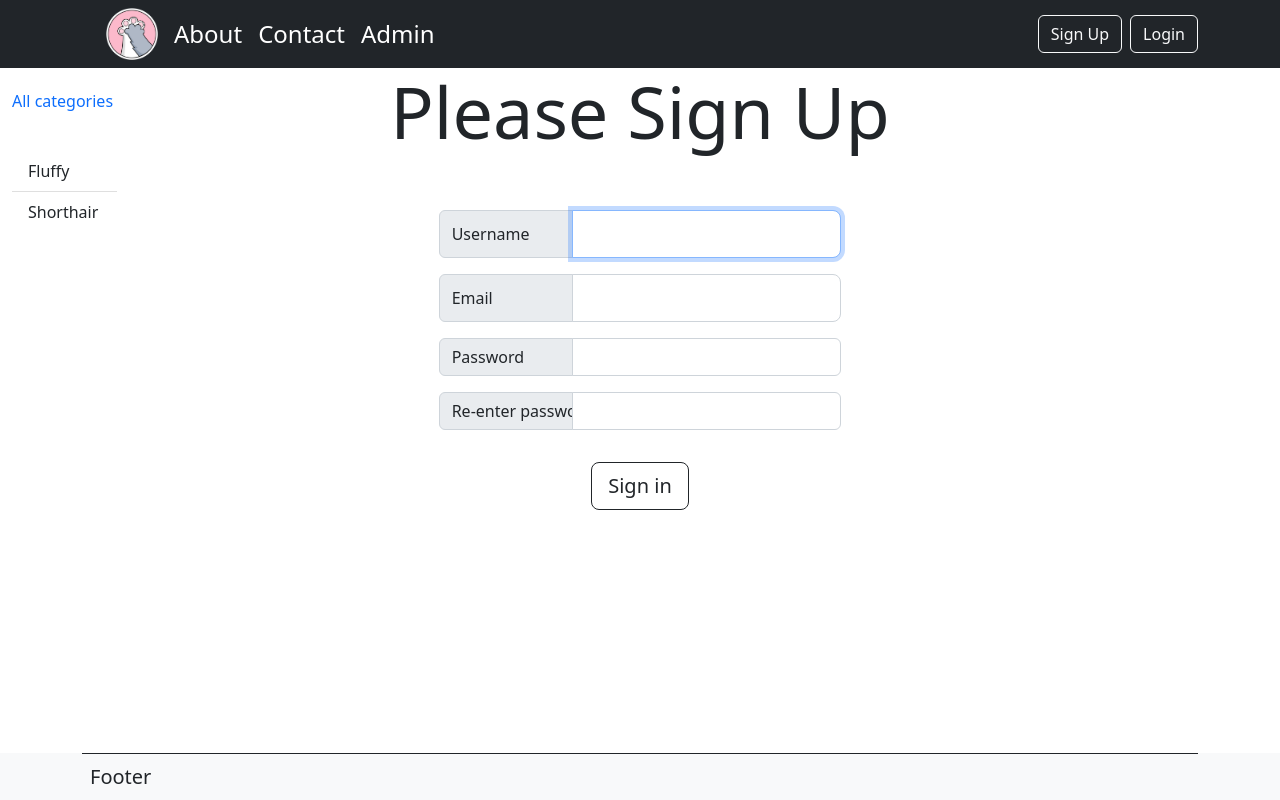
After one commit to embu08/django-selfedu, a Django app: page /register/ in a window 1280 px wide. The commit adds this page. Run offline with Django 4.2, Linux system fonts and the light colour scheme; data comes from the database, SQL or seed files in the repository; both versions use the stored data as it was after the commit.

Commit message:
19th video; added user registration form, view, url and html;

```diff
--- a/django_selfedu/cats/forms.py
+++ b/django_selfedu/cats/forms.py
@@ -1,4 +1,6 @@
 from django import forms
+from django.contrib.auth.forms import UserCreationForm
+from django.contrib.auth.models import User
 from django.core.exceptions import ValidationError
 
 from .models import *
@@ -24,3 +26,17 @@ class AddBreedForm(forms.ModelForm):
         if len(title) > 200:
             raise ValidationError('Length of title cannot be higher than 200 symbols.')
         return title
+
+
+class RegisterUserForm(UserCreationForm):
+    username = forms.CharField(label='Username',
+                               widget=forms.TextInput(attrs={'class': 'form-control form-control-lg'}))
+    email = forms.EmailField(label='Email', widget=forms.EmailInput(attrs={'class': 'form-control form-control-lg'}))
+    password1 = forms.CharField(label='Password',
+                                widget=forms.PasswordInput(attrs={'class': 'form-control'}))
+    password2 = forms.CharField(label='Re-enter password ', widget=forms.PasswordInput(
+        attrs={'class': 'form-control'}))
+
+    class Meta:
+        model = User
+        fields = ('username', 'email', 'password1', 'password2')
--- a/django_selfedu/cats/templates/cats/base.html
+++ b/django_selfedu/cats/templates/cats/base.html
@@ -27,6 +27,8 @@
         {
             background-color: #4285F4;
         }
+
+
     </style>
 </head>
 <body class="d-flex flex-column min-vh-100">
@@ -39,13 +41,16 @@
         {% if m.title == 'Main' %}
         <a href="{% url m.url_name %}"><img src="{% static 'cats/images/paws.png' %}" alt="paws" height="52px"
                                             class="pe-2 ps-4"></a>
-        {% elif m.title != 'Login' %}
+        {% else %}
         <a class='nav-link fs-4 p-2' href="{% url m.url_name %}">{{ m.title }}</a>
-        {% else %}
-        <div class="ms-auto"><a class='btn btn-outline-light' href="{% url m.url_name %}">{{ m.title }}</a></div>
         {% endif %}
         {% endfor %}
-
+        {% if not user.is_authenticated %}
+        <a class='ms-auto btn btn-outline-light' href="{% url 'register' %}">Sign Up</a>
+        <a class='ms-2 btn btn-outline-light' href="{% url 'login' %}">Login</a>
+        {% else %}
+        <a class='ms-auto ms-2 btn btn-outline-light' href="{% url 'login' %}">Log Out</a>
+        {% endif %}
     </div>
 
 </nav>
@@ -79,6 +84,7 @@
             </ul>
         </aside>
         <!--        end block sidebar-->
+
         <!--        main content-->
         <div class="col-md-8">
             {% block content%}
@@ -102,7 +108,8 @@
 
         <!--        current-->
 
-        <li class="page-item"><a href="" class="page-link disabled text-dark">{{ page_obj.number}} of {{ page_obj.paginator.num_pages }}</a></li>
+        <li class="page-item"><a href="" class="page-link disabled text-dark">{{ page_obj.number}} of
+            {{ page_obj.paginator.num_pages }}</a></li>
 
 
         <!--        next and last-->
--- a/django_selfedu/cats/templates/cats/index.html
+++ b/django_selfedu/cats/templates/cats/index.html
@@ -41,7 +41,4 @@
 
 {% endfor %}
 
-<!--Pagination-->
-
-<!--end block pagination-->
 {% endblock %}
--- /dev/null
+++ b/django_selfedu/cats/templates/cats/register.html
@@ -0,0 +1,23 @@
+{% extends 'cats/base.html' %}
+
+{% block content %}
+<main class="text-center">
+    <h1 class="h3 mb-5 fw-normal display-2 ">Please Sign Up</h1>
+    <form class="col-md-6 m-auto" method="POST">
+        {% csrf_token %}
+        {% for f in form %}
+        <div class="input-group p-2">
+            <label for="{{ f.id_for_label }}" class="col-md-4 input-group-text">{{ f.label }}</label>
+            {{ f }}
+        </div>
+        <div class="row">
+            <div class="col-md-4"></div>
+            <div class="text-danger col-md-8 text-start">{{ f.errors }}</div>
+        </div>
+
+        {% endfor %}
+        <button class="btn btn-outline-dark btn-lg mt-4" type="submit">Sign in</button>
+    </form>
+</main>
+
+{% endblock %}
--- a/django_selfedu/cats/urls.py
+++ b/django_selfedu/cats/urls.py
@@ -8,6 +8,7 @@ urlpatterns = [
     path('add/', CreateBreed.as_view(), name='add'),
     path('contact/', contact, name='contact'),
     path('login/', login, name='login'),
+    path('register/', RegisterUser.as_view(), name='register'),
     path('post/<slug:post_slug>', ShowPost.as_view(), name='post'),
     path('category/<slug:cat_slug>', BreedsCategory.as_view(), name='category'),
     path('admin', admin_page, name='admin'),
--- a/django_selfedu/cats/utils.py
+++ b/django_selfedu/cats/utils.py
@@ -6,8 +6,7 @@ menu = [{'title': 'Main', 'url_name': 'home'},
         {'title': 'Add page', 'url_name': 'add'},
         {'title': 'About', 'url_name': 'about'},
         {'title': 'Contact', 'url_name': 'contact'},
-        {'title': 'Admin', 'url_name': 'admin'},
-        {'title': 'Login', 'url_name': 'login'},
+        {'title': 'Admin', 'url_name': 'admin'}
         ]
 
 
--- a/django_selfedu/cats/views.py
+++ b/django_selfedu/cats/views.py
@@ -60,6 +60,17 @@ def login(request):
     return HttpResponse('login')
 
 
+class RegisterUser(DataMixin, CreateView):
+    form_class = RegisterUserForm
+    template_name = 'cats/register.html'
+    success_url = reverse_lazy('login')
+
+    def get_context_data(self, *, object_list=None, **kwargs):
+        context = super().get_context_data(**kwargs)
+        c_def = self.get_user_context(title="Sign Up")
+        return dict(list(context.items()) + list(c_def.items()))
+
+
 class ShowPost(DataMixin, DetailView):
     model = Breeds
     template_name = 'cats/post.html'
```
Also changed, not shown: django_selfedu/db.sqlite3.
